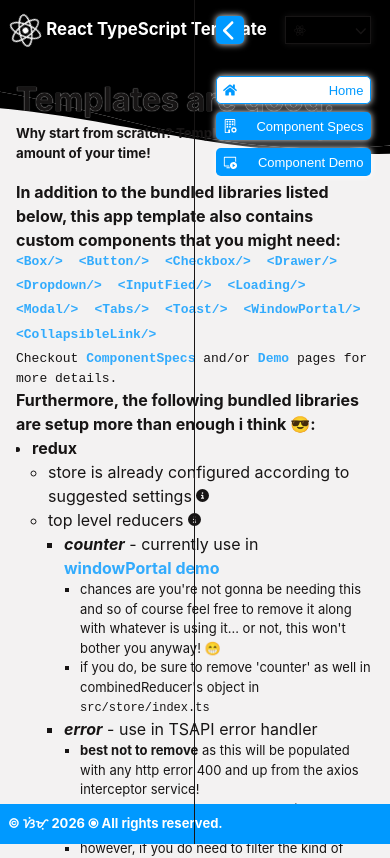
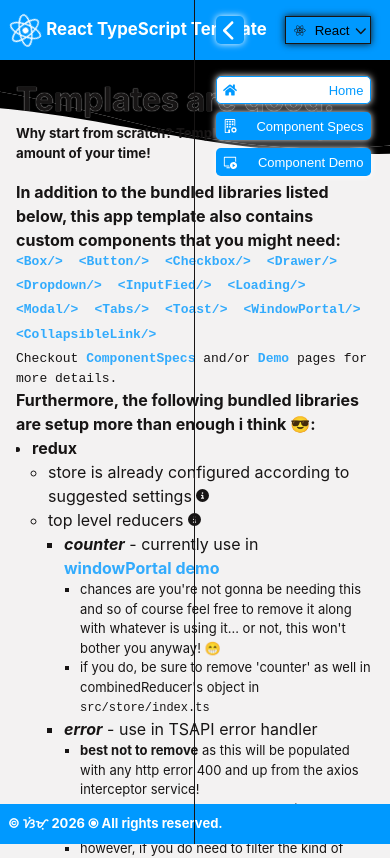
Before and after one commit to jaosimt/ts-app-template, a React (Create React App) app: page / in a window 390 px wide. Shown: the top 858 px of the page. Built offline with nearby package versions, Linux system fonts and the light colour scheme.

Commit message:
* added back header background-color on mobile screen

```diff
--- a/src/styles/theme.scss
+++ b/src/styles/theme.scss
@@ -12,6 +12,12 @@ body {
     #react-ts-template {
       footer {
         background-color : v.$accentColorDark;
+      }
+
+      @media (max-width : 768px) {
+        header {
+          background-color : v.$accentColorDark;
+        }
       }
     }
 
@@ -320,6 +326,12 @@ body {
       footer {
         background-color : v.$accentColorReact;
       }
+
+      @media (max-width : 768px) {
+        header {
+          background-color : v.$accentColorReact;
+        }
+      }
     }
 
     .marquee {
@@ -625,6 +637,12 @@ body {
     #react-ts-template {
       footer {
         background-color : v.$accentColorInsta;
+      }
+
+      @media (max-width : 768px) {
+        header {
+          background-color : v.$accentColorInsta;
+        }
       }
     }
 
@@ -932,6 +950,12 @@ body {
       footer {
         background-color : v.$accentColorTwitch;
       }
+
+      @media (max-width : 768px) {
+        header {
+          background-color : v.$accentColorTwitch;
+        }
+      }
     }
 
     .marquee {
```
